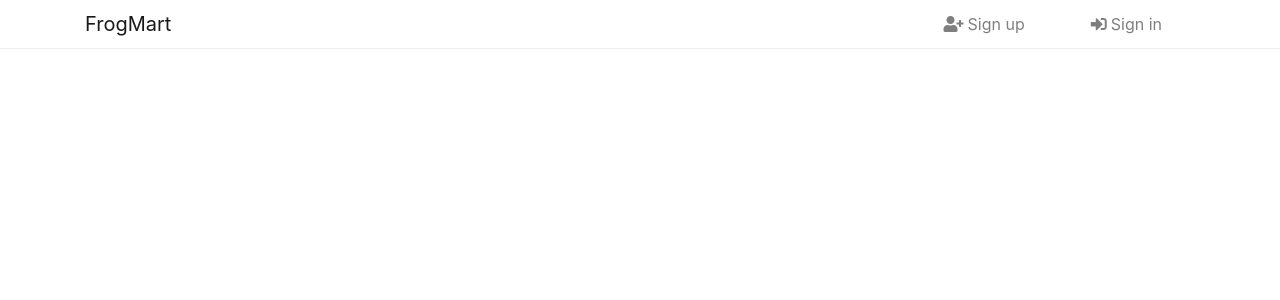
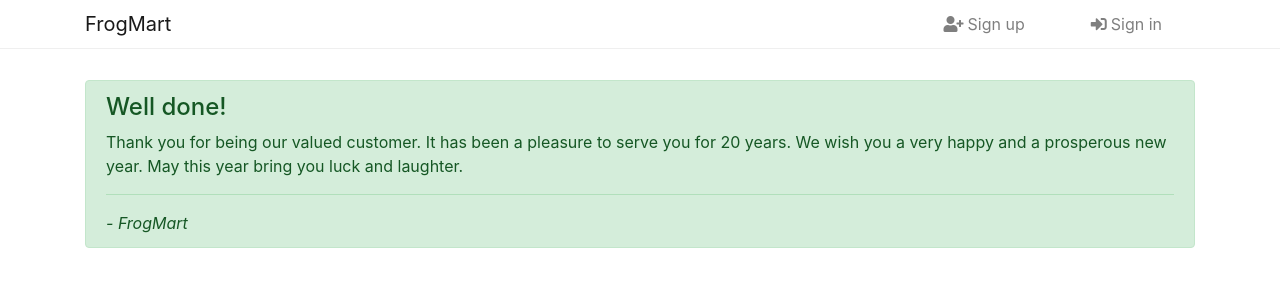
Before and after one commit to drifterz13/React-Frogmart, a React (Create React App) app in the folder client/: page /success in a window 1280 px wide. Shown: the top 300 px of the page. Built offline with nearby package versions, Linux system fonts and the light colour scheme.

Commit message:
handle error profile comp, add success comp

```diff
--- a/client/src/components/PaymentModal.js
+++ b/client/src/components/PaymentModal.js
@@ -24,7 +24,7 @@ class PaymentModal extends Component {
         const payload = {tokenId: response.id}
         const url = 'http://localhost:5000/api/checkout'
         checkoutForm.omiseToken.value = response.id
-        api(url).payment.checkout(payload).then(res => {
+        api(url).payment.checkout(payload).then(() => {
           const { $ } = window
           $('#checkoutModal').modal('toggle')
           this.props.checkout()
--- /dev/null
+++ b/client/src/components/Success.js
@@ -0,0 +1,22 @@
+import React from 'react';
+
+const Success = () => {
+  return (
+    <div className='container' style={{paddingTop: '80px'}}>
+      <div className='alert alert-success'>
+        <h4 className='alert-heading'>Well done!</h4>
+        <p>
+          Thank you for being our valued customer. It has been a pleasure to
+          serve you for 20 years. We wish you a very happy and a prosperous new
+          year. May this year bring you luck and laughter.
+        </p>
+        <hr />
+        <p className='mb-0'>
+          <cite>- FrogMart</cite>
+        </p>
+      </div>
+    </div>
+  )
+};
+
+export default Success;
--- a/client/src/containers/Cart.js
+++ b/client/src/containers/Cart.js
@@ -50,7 +50,7 @@ class Cart extends Component {
     }
     console.log('payload', payload)
     this.props.submitOrder(payload).then(() => {
-      this.props.history.push('/')
+      this.props.history.push('/success')
     })
   }
 
--- a/client/src/containers/Main.js
+++ b/client/src/containers/Main.js
@@ -5,6 +5,7 @@ import Product from './Product'
 import Cart from './Cart'
 import AuthForm from './AuthForm'
 import Profile from './Profile'
+import Success from '../components/Success'
 import { withAuth } from '../hoc/AuthHoc'
 import Nav from './Nav'
 
@@ -20,11 +21,12 @@ const Main = (props) => (
     <Nav {...props} />
     <Switch>
       <Route exact path='/' render={() => <Home {...props} />} />
-      <Route exact path='/product' component={withAuth(Product)} />
-      <Route exact path='/cart' component={withAuth(Cart)} />
-      <Route exact path='/signup' render={() => <AuthForm type='signup' {...props} />} />
-      <Route exact path='/signin' render={() => <AuthForm type='signin' {...props} />} />
-      <Route exact path='/profile' component={withAuth(Profile)} />
+      <Route path='/product' component={withAuth(Product)} />
+      <Route path='/cart' component={withAuth(Cart)} />
+      <Route path='/signup' render={() => <AuthForm type='signup' {...props} />} />
+      <Route path='/signin' render={() => <AuthForm type='signin' {...props} />} />
+      <Route path='/profile' component={withAuth(Profile)} />
+      <Route path='/success' component={Success} />
     </Switch>
   </div>
 )
--- a/client/src/containers/Profile.js
+++ b/client/src/containers/Profile.js
@@ -5,7 +5,8 @@ import ProfileHistory from '../components/ProfileHistory'
 
 class Profile extends Component {
   state = {
-    orderHistory: []
+    orderHistory: [],
+    errors: null
   };
 
 
@@ -15,7 +16,10 @@ class Profile extends Component {
       .order.getOrderHistory()
       .then(res => {
         this.setState({ orderHistory: [...this.state.orderHistory, ...res.data] })
-      });
+      })
+      .catch(err => {
+        this.setState({ errors: err.response.data })
+      })
   }
 
   render() {
@@ -23,6 +27,9 @@ class Profile extends Component {
       <div className='container' style={{ marginTop: '100px' }}>
         <div className='row justify-content-center'>
           <div className='col-md-8 col-sm-12'>
+            {this.state.errors && (
+              <div className='alert alert-warning text-center p-1'>{this.state.errors.message}</div>
+            )}
             {this.state.orderHistory.map((order, i) => (
               <ProfileHistory key={i} orderList={order} />
             ))}
```
